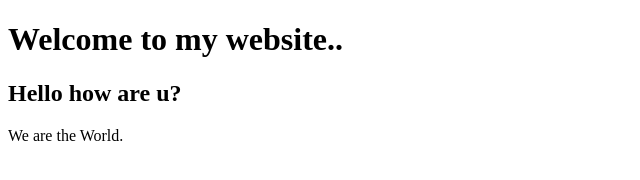
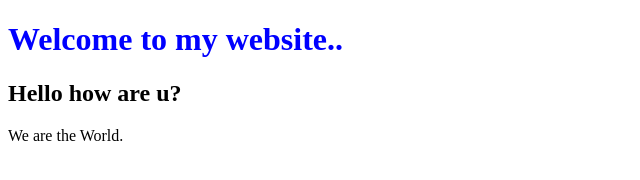
Before and after one commit to librantec/CS50, a plain HTML site: page index.html in a window 1280 px wide. Shown: the whole page, without its empty margins (0-640 px from the left). Drawn offline with Linux system fonts and the light colour scheme.

Commit message:
Add style

```diff
--- a/index.html
+++ b/index.html
@@ -4,7 +4,7 @@
         <title>Hello World!</title>
     </head>
     <bod>
-        <h1>Welcome to my website..</h1>
+        <h1 style="color:blue;">Welcome to my website..</h1>
         <h2>Hello how are u?</h2>
         We are the World.
     </bod>
```
